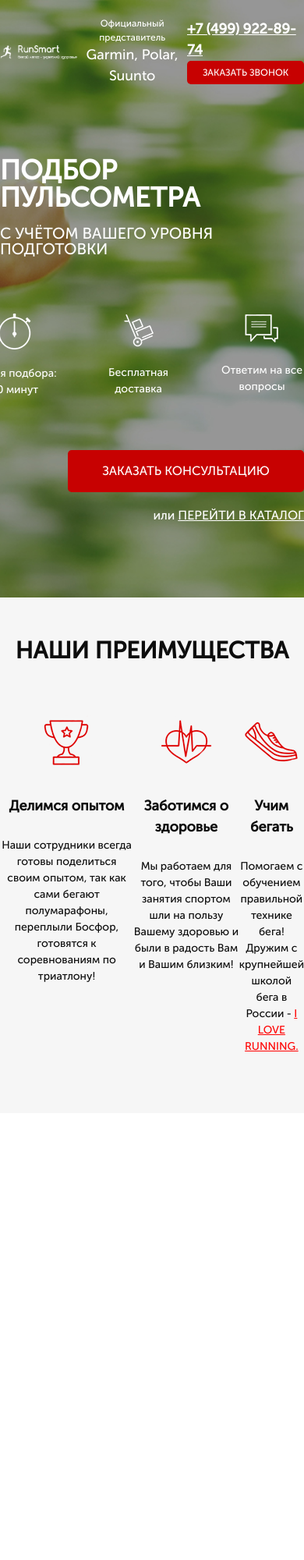
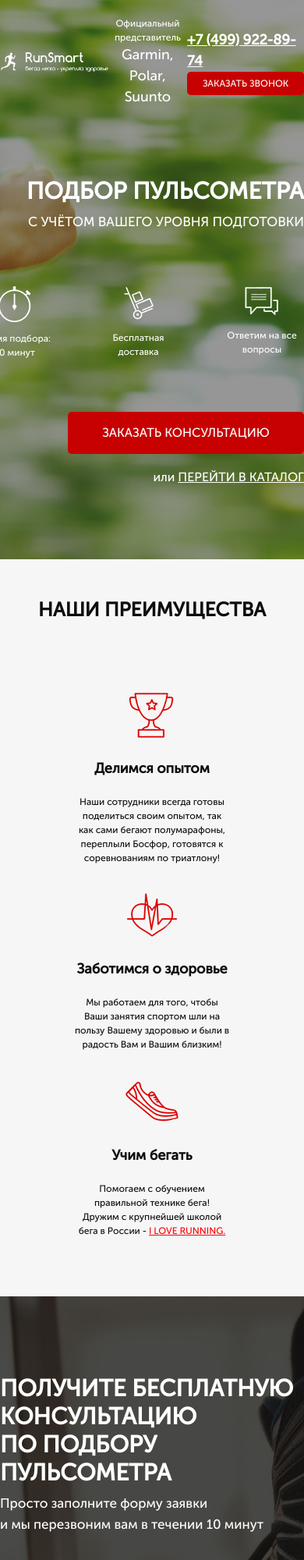
Before and after one commit to Vvlaad/Pulse_project, a website: page src/index.html in a window 390 px wide. Shown: the top 2000 px of the page at 78% size. Before the commit the page ends 1427 px from the top, so only its background shows below. Drawn offline with Linux system fonts and the light colour scheme; files whose address does not match are found by name.

Commit message:
three sections

```diff
--- a/src/index.html
+++ b/src/index.html
@@ -83,5 +83,25 @@
            </div>
         </div>
     </div>
+
+    <div class="consultation">
+        <div class="container">
+            <h2 class="title title_left">
+                Получите бесплатную консультацию <br>
+                по подбору пульсометра
+            </h2>
+            <div class="consultation__descr">
+                Просто заполните форму заявки <br>
+                и мы перезвоним вам в течении 10 минут
+            </div>
+            <form class="feed-form" action="#">
+                <input name="name" required placeholder="Ваше имя" type="text">
+                <input name="phone" required placeholder="Ваш телефон" type="number">
+                <input name="email" required placeholder="Ваш E-mail" type="email">
+
+                <button class="button button_submit">заказать кОНСУЛЬТАЦИЮ</button>
+            </form>
+        </div>
+    </div>
 </body>
 </html>
--- a/src/sass/base/_media.scss
+++ b/src/sass/base/_media.scss
@@ -16,14 +16,66 @@
     .advantages {
         padding: 50px 0 75px 0;
     }
+    .title {
+        &_left {
+            font-size: 30px;
+        }
+    }
+    .consultation {
+        &__descr {
+            font-size: 17px;
+            line-height: 27px;
+        }
+    }
 
 }
-@media (max-width: 761px) {
-    .promo {
-        .header{
-            &__logo {
-                width: 33%;
-            }
-        }
+@media (max-width: 767px) {
+    .container {
+        max-width: 700px;
     }
+   .promo {
+       &__header {
+           font-size: 30px;
+       }
+       &__subheader {
+           font-size: 17px;
+           margin-top: 3px;
+       }
+       &__icon {
+           font-size: 12px;
+           img {
+               margin-bottom: 12px;
+           }
+       }
+   }
+   .advantages {
+       &__wrapper {
+           display: flex;
+           flex-direction: column;
+           justify-content: center;
+           align-items: center;
+           margin-top: 55px;
+       }
+       &__item {
+           margin-top: 30px;
+           max-width: 200px;
+       }
+       &__descr {
+           margin-top: 25px;
+       }
+       &__subdescr {
+           margin-top: 20px;
+           font-size: 12px;
+       }
+       .title {
+           font-size: 25px;
+           &_left {
+               font-size: 25px;
+           }
+       }
+   }
 }
+@media (max-width: 575) {
+
+
+}
--- a/src/sass/blocks/_buttons.scss
+++ b/src/sass/blocks/_buttons.scss
@@ -14,5 +14,10 @@
         height: 54px;
         font-size: 16px;
     }
+    &_submit {
+        width: 100%;
+        height: 55px;
+        font-size: 16px;
+    }
 
 }
--- /dev/null
+++ b/src/sass/blocks/_consultation.scss
@@ -0,0 +1,11 @@
+.consultation {
+    min-height: 680px;
+    padding: 100px 0 92px 0;
+    background: url(../../image/shoe_bg.jpg) center (center/cover) no-repeat;
+    &__descr {
+        font-weight: 500;
+        font-size: 20px;
+        line-height: 30px;
+        color: #FFFFFF;
+    }
+}
--- /dev/null
+++ b/src/sass/blocks/_forms.scss
@@ -0,0 +1,20 @@
+.feed-form {
+    margin-top: 36px;
+    display: flex;
+    flex-direction: column;
+    width: 300px;
+    input {
+        height: 50px;
+        border-radius: 5px;
+        background-color: #fff;
+        margin-bottom: 15px;
+        border: none;
+        padding: 0 20px;
+        font-weight: 300;
+        font-size: 14px;
+        color: #4B4B4B;
+        &:nth-child(3) {
+            margin-bottom: 20px;
+        }
+    }
+}
--- a/src/sass/blocks/_promo.scss
+++ b/src/sass/blocks/_promo.scss
@@ -1,7 +1,7 @@
 .promo {
     min-height: 650px;
     padding: 21px 0 93px 0;
-    background: url(../../image/run_bg.jpg) center (center/cover) no-repeat;
+    background: url(../image/run_bg.jpg) center (center/cover) no-repeat;
     &__wrapper {
         display: flex;
         flex-direction: column;
--- a/src/sass/blocks/_titles.scss
+++ b/src/sass/blocks/_titles.scss
@@ -3,4 +3,10 @@
     font-size: 30px;
     text-align: center;
     color: #0D0D0D;
+    text-transform: uppercase;
+    &_left {
+        color: #fff;
+        font-size: 36px;
+        text-align: left;
+    }
 }
--- a/src/sass/style.scss
+++ b/src/sass/style.scss
@@ -8,8 +8,10 @@
     margin: 0 auto;
 }
 @import 'blocks/promo';
-@import 'blocks/header.scss';
+@import 'blocks/header';
 @import 'blocks/buttons';
 @import 'blocks/advantages';
 @import 'blocks/titles';
+@import 'blocks/consultation';
+@import 'blocks/forms';
 @import 'base/media';
```
Also changed, not shown: src/css/style.min.css.
